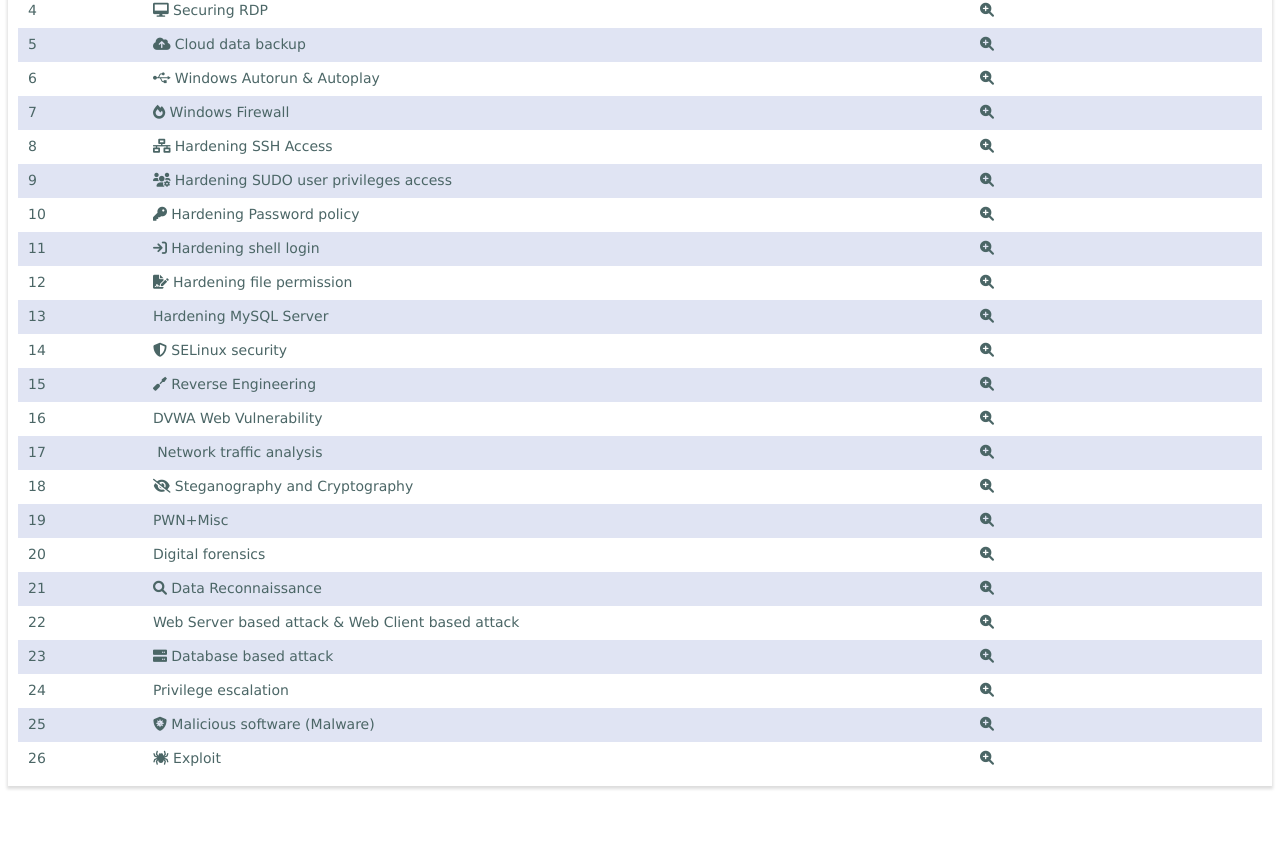
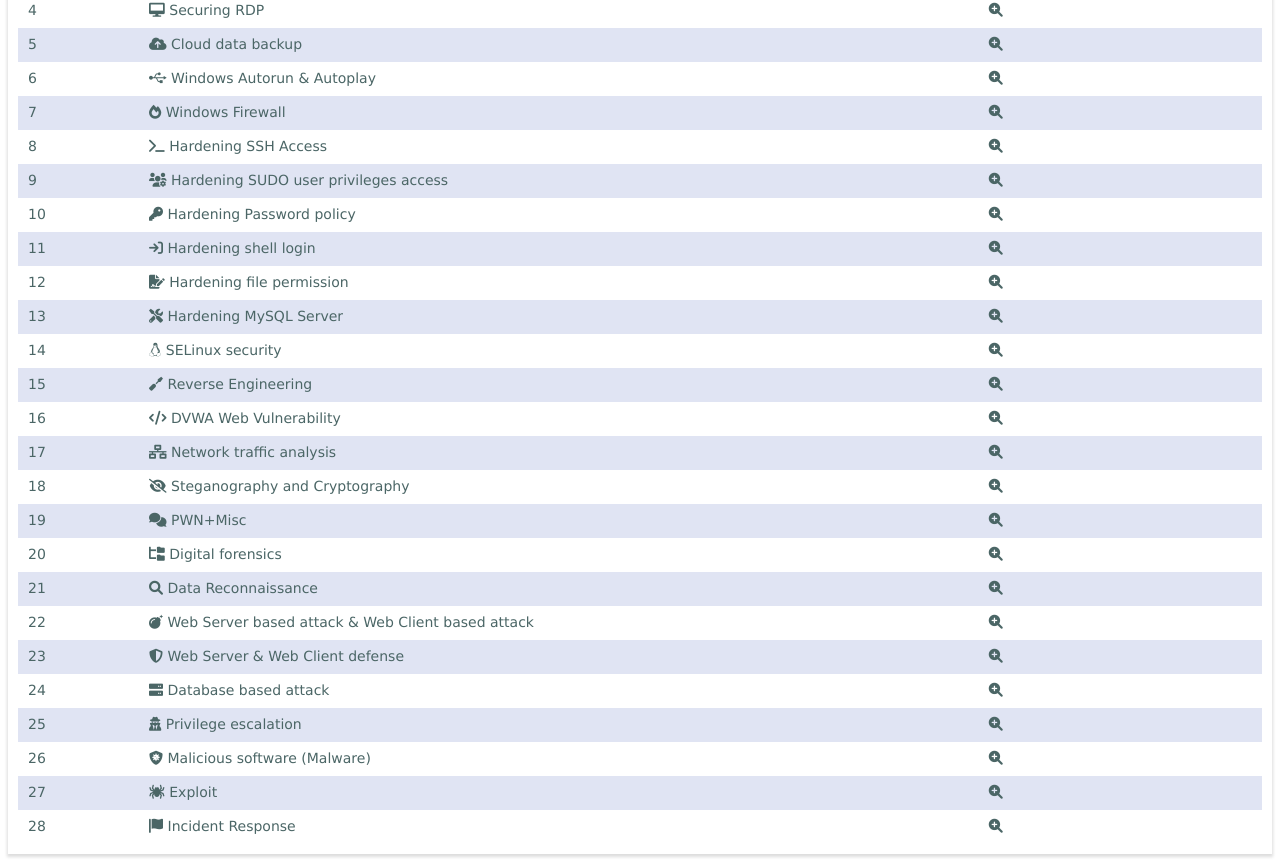
Before and after one commit to hawk-xc/lks-cybersec, a plain HTML site: page index.html in a window 1280 px wide. Shown: the part 211-1073 px from the top of the page. Before the commit the page ends 1005 px from the top, so only its background shows below. Drawn offline with Linux system fonts and the light colour scheme.

Commit message:
icon enabled

```diff
--- a/index.html
+++ b/index.html
@@ -109,7 +109,7 @@
                             8
                         </td>
                         <td>
-                            <i class="fas fa-network-wired"></i> Hardening SSH Access
+                            <i class="fas fa-terminal"></i> Hardening SSH Access
                         </td>
                         <td>
                             <i class="fas fa-search-plus"></i>
@@ -164,7 +164,7 @@
                             13
                         </td>
                         <td>
-                            Hardening MySQL Server
+                            <i class="fas fa-tools"></i> Hardening MySQL Server
                         </td>
                         <td>
                             <i class="fas fa-search-plus"></i>
@@ -175,7 +175,7 @@
                             14
                         </td>
                         <td>
-                            <i class="fas fa-shield"></i> SELinux security
+                            <i class="fab fa-linux"></i> SELinux security
                         </td>
                         <td>
                             <i class="fas fa-search-plus"></i>
@@ -197,7 +197,7 @@
                             16
                         </td>
                         <td>
-                            DVWA Web Vulnerability
+                            <i class="fas fa-code"></i> DVWA Web Vulnerability
                         </td>
                         <td>
                             <i class="fas fa-search-plus"></i>
@@ -208,7 +208,7 @@
                             17
                         </td>
                         <td>
-                            <i class="fal fa-chart-network"></i> Network traffic analysis
+                            <i class="fas fa-network-wired"></i> Network traffic analysis
                         </td>
                         <td>
                             <i class="fas fa-search-plus"></i>
@@ -230,7 +230,7 @@
                             19
                         </td>
                         <td>
-                            PWN+Misc
+                            <i class="fas fa-comments"></i> PWN+Misc
                         </td>
                         <td>
                             <i class="fas fa-search-plus"></i>
@@ -241,7 +241,7 @@
                             20
                         </td>
                         <td>
-                            Digital forensics
+                            <i class="fas fa-folder-tree"></i> Digital forensics
                         </td>
                         <td>
                             <i class="fas fa-search-plus"></i>
@@ -263,7 +263,7 @@
                             22
                         </td>
                         <td>
-                            Web Server based attack & Web Client based attack
+                            <i class="fas fa-bomb"></i> Web Server based attack & Web Client based attack
                         </td>
                         <td>
                             <i class="fas fa-search-plus"></i>
@@ -274,7 +274,7 @@
                             23
                         </td>
                         <td>
-                            <i class="fas fa-server"></i> Database based attack
+                            <i class="fas fa-shield"></i> Web Server & Web Client defense
                         </td>
                         <td>
                             <i class="fas fa-search-plus"></i>
@@ -285,7 +285,7 @@
                             24
                         </td>
                         <td>
-                            Privilege escalation
+                            <i class="fas fa-server"></i> Database based attack
                         </td>
                         <td>
                             <i class="fas fa-search-plus"></i>
@@ -296,7 +296,7 @@
                             25
                         </td>
                         <td>
-                            <i class="fas fa-shield-virus"></i> Malicious software (Malware)
+                            <i class="fas fa-user-secret"></i> Privilege escalation
                         </td>
                         <td>
                             <i class="fas fa-search-plus"></i>
@@ -307,7 +307,29 @@
                             26
                         </td>
                         <td>
+                            <i class="fas fa-shield-virus"></i> Malicious software (Malware)
+                        </td>
+                        <td>
+                            <i class="fas fa-search-plus"></i>
+                        </td>
+                    </tr>
+                    <tr>
+                        <td>
+                            27
+                        </td>
+                        <td>
                             <i class="fas fa-spider"></i> Exploit
+                        </td>
+                        <td>
+                            <i class="fas fa-search-plus"></i>
+                        </td>
+                    </tr>
+                    <tr>
+                        <td>
+                            28
+                        </td>
+                        <td>
+                            <i class="fas fa-flag"></i> Incident Response
                         </td>
                         <td>
                             <i class="fas fa-search-plus"></i>
```
Also changed, not shown: article/password_policy.html (added), article/screen_lock.html (added), article/software_update.html (added).
